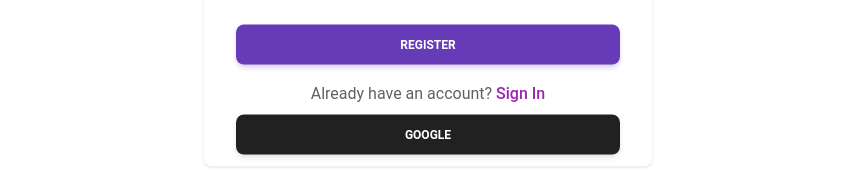
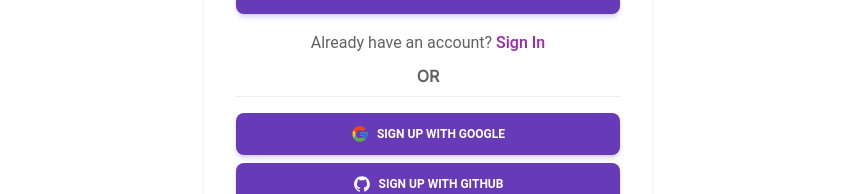
Before and after one commit to vipul832/blog-project, a React (Vite) app in the folder client/: page /signup in a window 1280 px wide. Shown: the part 758-952 px from the top of the page, without its empty margins (212-1068 px from the left). Built offline with nearby package versions, Linux system fonts and the light colour scheme.

Commit message:
add full authentication in project

```diff
--- a/client/src/components/Header/Header.tsx
+++ b/client/src/components/Header/Header.tsx
@@ -162,7 +162,7 @@
                 className="mb-2 w-20 whitespace-nowrap"
                 color="deep-purple"
               >
-                <span>Log In</span>
+                <span>Sign In</span>
               </Button>
             </Link>
           </>
--- a/client/src/components/Header/ProfileMenu.tsx
+++ b/client/src/components/Header/ProfileMenu.tsx
@@ -57,7 +57,7 @@
                 closeMenu();
                 dispatch(removeUser());
                 dispatch(setSignOutUser());
-                if (userInfo.type === "google") {
+                if (userInfo.type === "google" || userInfo.type === "github") {
                   logout();
                   localStorage.clear();
                 }
--- a/client/src/components/Home/HomePage.tsx
+++ b/client/src/components/Home/HomePage.tsx
@@ -8,7 +8,7 @@
 const HomePage = () => {
   const dispatch = useDispatch();
   useEffect(() => {
-    async function getGoogleLoginData() {
+    async function getLoginData() {
       const responce = await fetch(
         "http://localhost:5000/api/auth/login/success",
         {
@@ -18,7 +18,7 @@
       );
       const data = await responce.json();
       if (data.success === true) {
-        console.log("data", data);
+        // console.log("data", data.user);
         const user = {
           user: {
             _id: data.user[0]._id,
@@ -28,12 +28,11 @@
             type: data.user[0].type,
           },
         };
-
         dispatch(setSignInUser());
         dispatch(setUser(user));
       }
     }
-    getGoogleLoginData();
+    getLoginData();
     console.log("run useeffect");
   }, []);
   return (
--- a/client/src/components/SignIn/SignIn.tsx
+++ b/client/src/components/SignIn/SignIn.tsx
@@ -7,9 +7,14 @@
 import { useDispatch, useSelector } from "react-redux";
 import { getAuthStatus, setSignInUser } from "../../App/feature/authSlice";
 import { toast } from "react-hot-toast";
+import { FcGoogle } from "react-icons/fc";
+import { AiFillGithub } from "react-icons/ai";
 
 const handleGoogle = () => {
   window.open(`http://localhost:5000/api/auth/google`, "_self");
+};
+const handleGitHub = () => {
+  window.open(`http://localhost:5000/api/auth/github`, "_self");
 };
 
 const SignIn = () => {
@@ -115,7 +120,27 @@
               </Link>
             </Typography>
           </form>
-          <Button onClick={handleGoogle}>Google</Button>
+          <div>
+            <p className="font-bold text-center">OR</p>
+            <hr className="w-full rounded bg-gray-500 my-2" />
+          </div>
+
+          <Button
+            className="mt-2 flex justify-center items-center"
+            color="deep-purple"
+            onClick={handleGoogle}
+          >
+            <FcGoogle className="text-lg mr-2" />
+            Sign in with Google
+          </Button>
+          <Button
+            className="mt-2 flex justify-center items-center"
+            color="deep-purple"
+            onClick={handleGitHub}
+          >
+            <AiFillGithub className="text-lg mr-2" />
+            Sign in with GitHub
+          </Button>
         </Card>
       </div>
     </div>
--- a/client/src/components/SignUp/SignUp.tsx
+++ b/client/src/components/SignUp/SignUp.tsx
@@ -14,9 +14,14 @@
 import { toast } from "react-hot-toast";
 import { useSelector } from "react-redux";
 import { getAuthStatus } from "../../App/feature/authSlice";
+import { FcGoogle } from "react-icons/fc";
+import { AiFillGithub } from "react-icons/ai";
 
 const handleGoogle = () => {
   window.open(`http://localhost:5000/api/auth/signup/google/callback`, "_self");
+};
+const handleGitHub = () => {
+  window.open(`http://localhost:5000/api/auth/github/callback`, "_self");
 };
 
 const SignUp = () => {
@@ -111,7 +116,7 @@
               />
               {formik.errors.email && formik.touched.email ? (
                 <span className="text-red-500 text-sm">
-                  {formik.errors.email}
+                  {formik.errors.email} console.log(user.user);
                 </span>
               ) : null}
 
@@ -211,7 +216,28 @@
               </Link>
             </Typography>
           </form>
-          <Button onClick={handleGoogle}>Google</Button>
+
+          <div>
+            <p className="font-bold text-center">OR</p>
+            <hr className="w-full rounded bg-gray-500 my-2" />
+          </div>
+
+          <Button
+            className="mt-2 flex justify-center items-center"
+            color="deep-purple"
+            onClick={handleGoogle}
+          >
+            <FcGoogle className="text-lg mr-2" />
+            Sign up with Google
+          </Button>
+          <Button
+            className="mt-2 flex justify-center items-center"
+            color="deep-purple"
+            onClick={handleGitHub}
+          >
+            <AiFillGithub className="text-lg mr-2" />
+            Sign up with GitHub
+          </Button>
         </Card>
       </div>
     </div>
```
